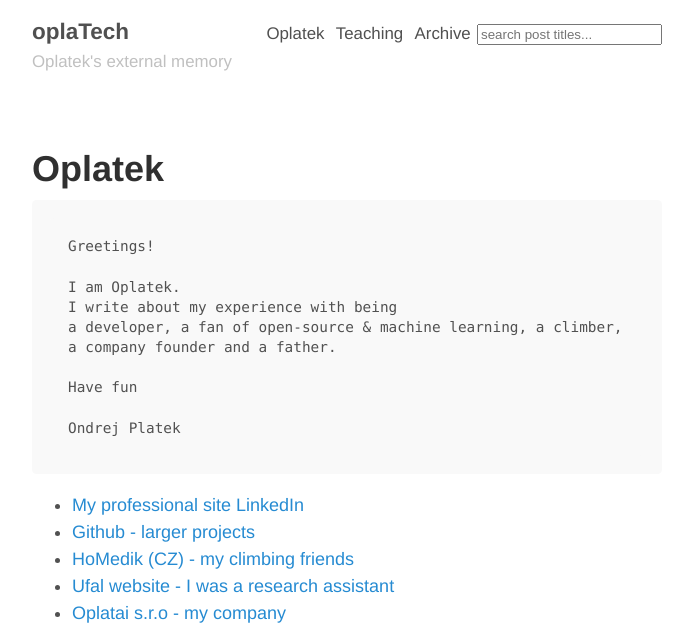
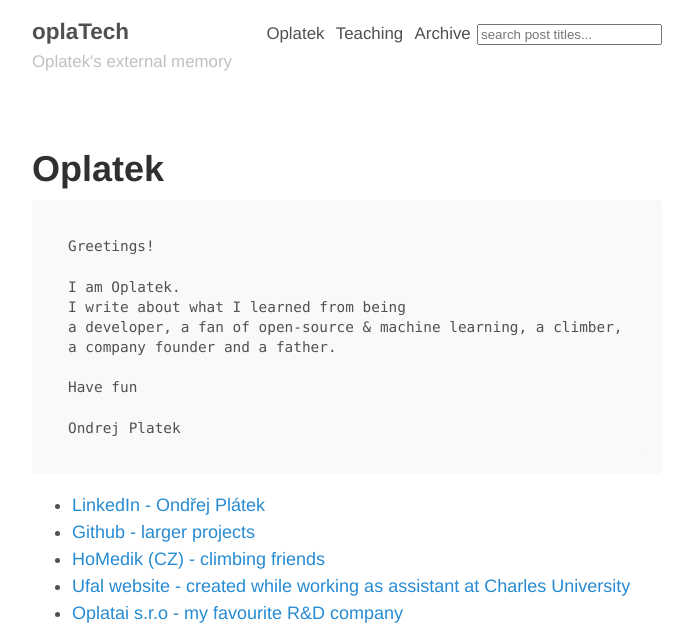
Before and after one commit to oplatek/oplatek.github.io, a Jekyll site: the page built from about.md, in a window 1280 px wide, cut to the strip 0-625 px from the top of the page. Shown: the whole strip, without its empty margins (293-986 px from the left). Built offline with Jekyll 4.4.1, drawn with Linux system fonts in a browser that asks for light colours; some of the changed text lies outside the part shown.

Commit message:
improved about

```diff
--- a/about.md
+++ b/about.md
@@ -6,7 +6,7 @@ title: Oplatek
     Greetings!
 
     I am Oplatek.
-    I write about my experience with being
+    I write about what I learned from being
     a developer, a fan of open-source & machine learning, a climber,
     a company founder and a father.
 
@@ -15,14 +15,14 @@ title: Oplatek
     Ondrej Platek
 
 
-* [My professional site LinkedIn](https://cz.linkedin.com/in/ondrejplatek)
+* [LinkedIn - Ondřej Plátek](https://cz.linkedin.com/in/ondrejplatek)
 * [Github - larger projects](https://github.com/oplatek/)
-* [HoMedik (CZ) - my climbing friends](http://www.homedik.cz)
-* [Ufal website - I was a research assistant](https://ufal.mff.cuni.cz/ondrej-platek)
-* [Oplatai s.r.o - my company ](https://ufal.mff.cuni.cz/ondrej-platek)
+* [HoMedik (CZ) - climbing friends](http://www.homedik.cz)
+* [Ufal website - created while working as assistant at Charles University](https://ufal.mff.cuni.cz/ondrej-platek)
+* [Oplatai s.r.o - my favourite R&D company ](https://ufal.mff.cuni.cz/ondrej-platek)
 
 
 ![Oplatek climbing on Czech Sandstone]({{ site.baseurl }}/public/oplatek-tisa.kocka1.jpg)
 
 ### Bugs & feedback
-Please report bugs via [Github issue tracker](https://github.com/oplatek/oplatek.github.io/issues/new), email or social media.
+Please report bugs via [Github issue tracker](https://github.com/oplatek/oplatek.github.io/issues/new)
```
